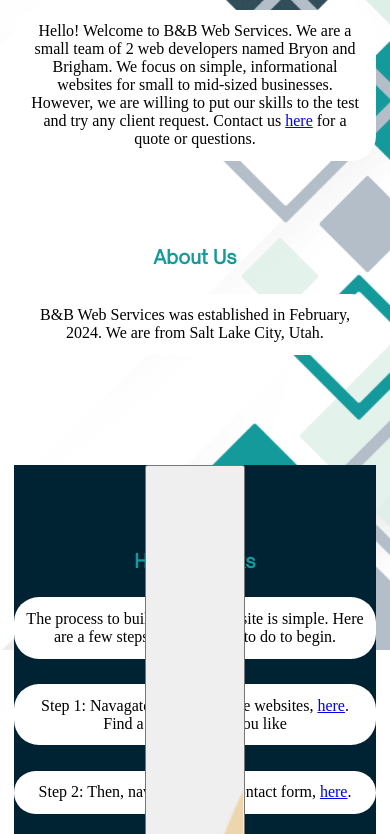
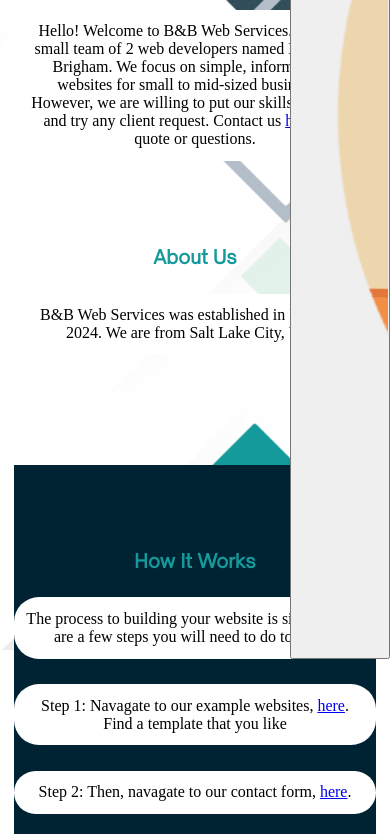
Before and after one commit to BandBWebServices/BandBWebServices.com, a plain HTML site: page index.html in a window 390 px wide. Shown: the part 185-1019 px from the top of the page. Drawn offline with Linux system fonts and the light colour scheme.

Commit message:
Update main.css

```diff
--- a/css/main.css
+++ b/css/main.css
@@ -416,7 +416,8 @@ src: url("/media/fonts/opensauce.ttf");
 
   .dnBtn {
     position: fixed;
-    float: bottom;
+    bottom: 0;
+    right: 0;
     width: 100px;
   }
 
```
